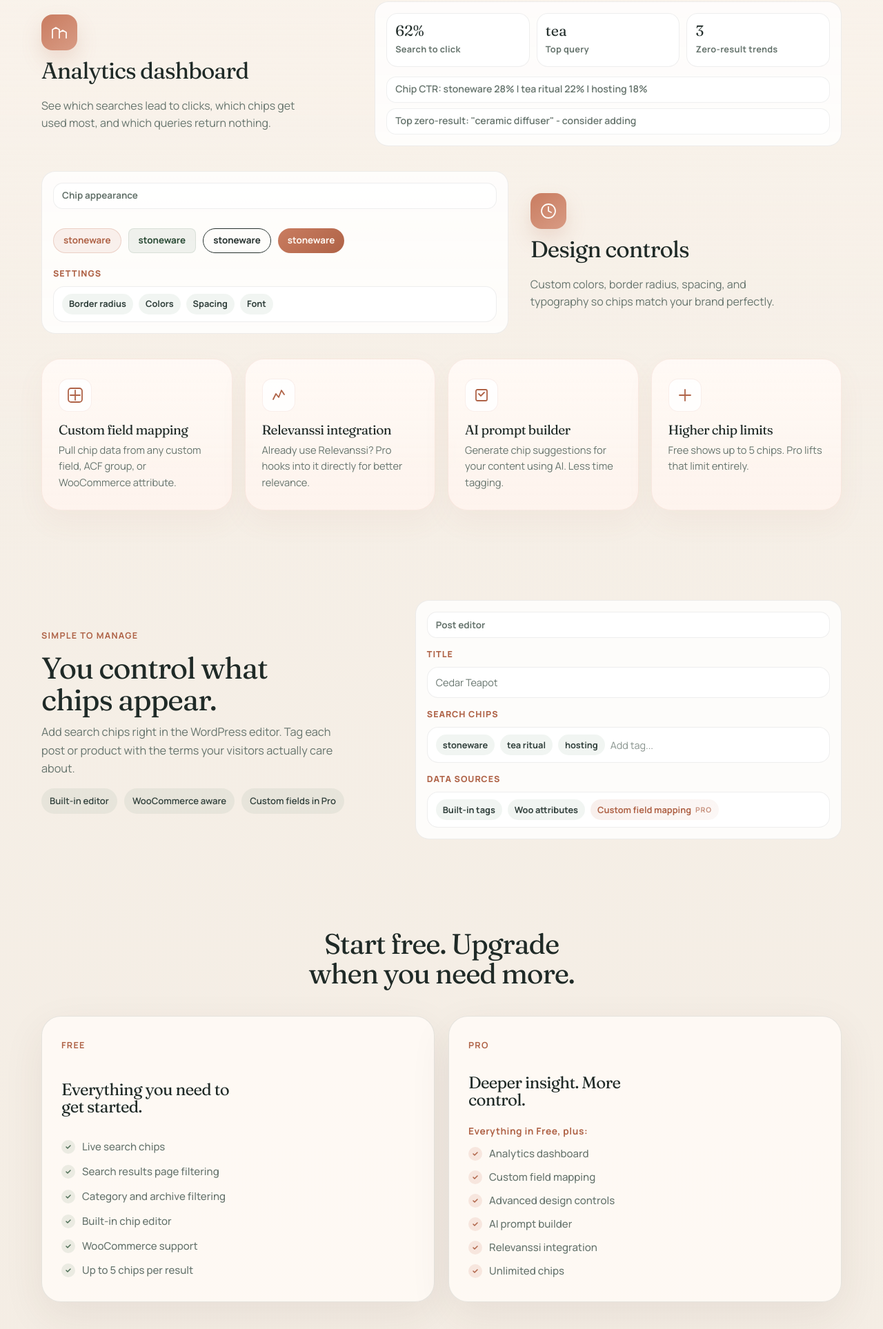
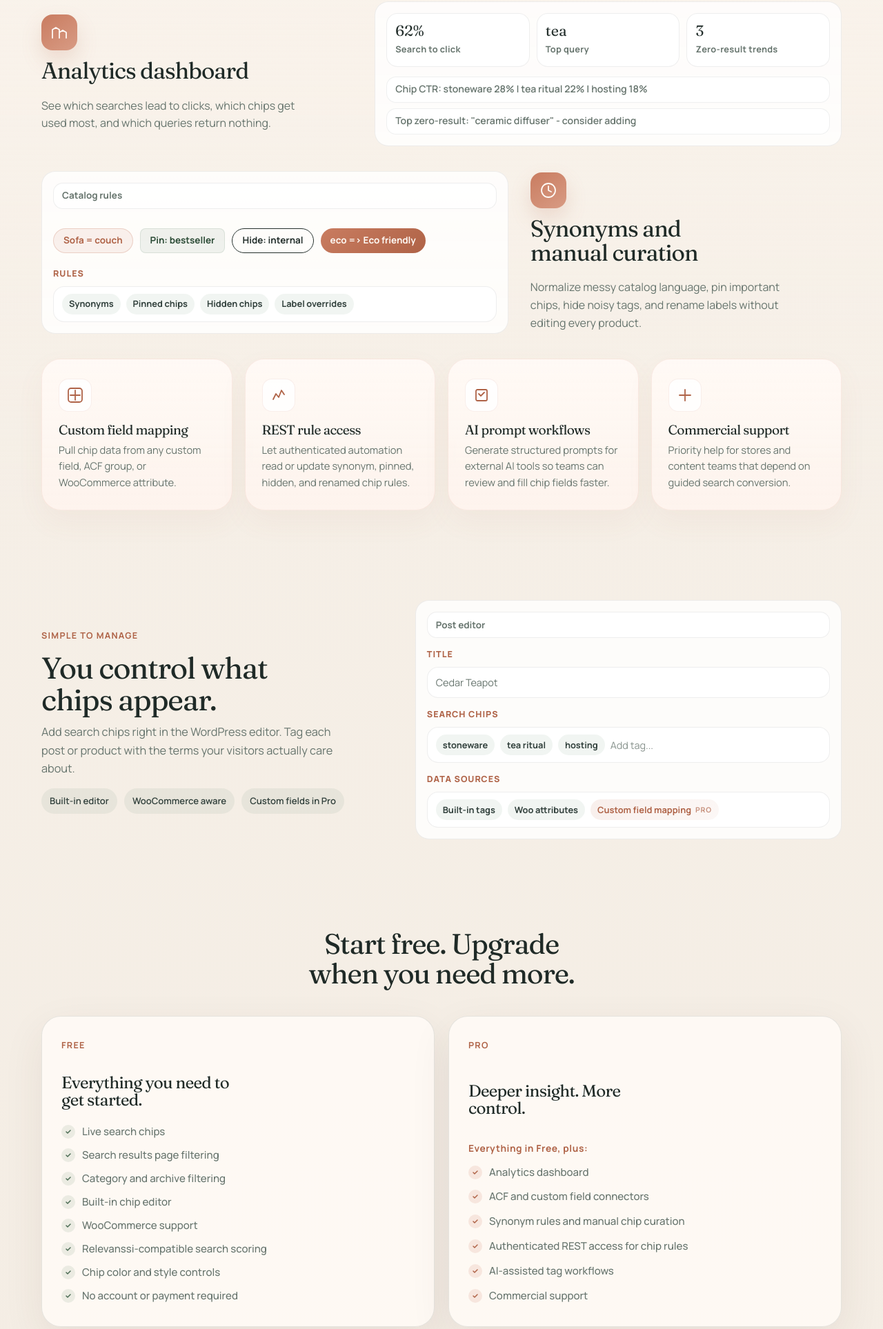
Before and after one commit to JanBartos6/smart-search-chips, a WordPress theme: template marketing/ssc-cozy-demo-theme/front-page.php in a window 1280 px wide. Shown: the part 3140-5067 px from the top of the page at 69% size. Run offline with PHP 8.4 and a stand-in for WordPress, Linux system fonts and the light colour scheme; the site name, menu and one post (Sample post) are stand-ins, and other content is empty.

Commit message:
Update landing page tier copy

```diff
--- a/marketing/ssc-cozy-demo-theme/front-page.php
+++ b/marketing/ssc-cozy-demo-theme/front-page.php
@@ -236,33 +236,33 @@ $mugs_url  = $mugs_term ? get_category_link( $mugs_term ) : home_url( '/category
                 </div>
             </div>
 
-            <!-- Design controls visual -->
+            <!-- Catalog rules visual -->
             <div class="ssc-pro-showcase ssc-pro-showcase--reverse" data-reveal>
                 <div class="ssc-pro-showcase__copy">
                     <div class="ssc-pro-showcase__icon">
                         <svg width="28" height="28" viewBox="0 0 28 28" fill="none"><circle cx="14" cy="14" r="10" stroke="currentColor" stroke-width="1.8"/><path d="M14 8v6l4 2" stroke="currentColor" stroke-width="1.8" stroke-linecap="round" stroke-linejoin="round"/></svg>
                     </div>
-                    <h3><?php esc_html_e( 'Design controls', 'ssc-cozy-demo' ); ?></h3>
-                    <p><?php esc_html_e( 'Custom colors, border radius, spacing, and typography so chips match your brand perfectly.', 'ssc-cozy-demo' ); ?></p>
+                    <h3><?php esc_html_e( 'Synonyms and manual curation', 'ssc-cozy-demo' ); ?></h3>
+                    <p><?php esc_html_e( 'Normalize messy catalog language, pin important chips, hide noisy tags, and rename labels without editing every product.', 'ssc-cozy-demo' ); ?></p>
                 </div>
                 <div class="ssc-pro-showcase__visual">
                     <div class="ssc-ui-panel ssc-ui-panel--pro">
-                        <div class="ssc-ui-section-title"><?php esc_html_e( 'Chip appearance', 'ssc-cozy-demo' ); ?></div>
+                        <div class="ssc-ui-section-title"><?php esc_html_e( 'Catalog rules', 'ssc-cozy-demo' ); ?></div>
                         <div class="ssc-design-demo">
                             <div class="ssc-design-demo__row">
-                                <span class="ssc-design-chip ssc-design-chip--round"><?php esc_html_e( 'stoneware', 'ssc-cozy-demo' ); ?></span>
-                                <span class="ssc-design-chip ssc-design-chip--square"><?php esc_html_e( 'stoneware', 'ssc-cozy-demo' ); ?></span>
-                                <span class="ssc-design-chip ssc-design-chip--outline"><?php esc_html_e( 'stoneware', 'ssc-cozy-demo' ); ?></span>
-                                <span class="ssc-design-chip ssc-design-chip--filled"><?php esc_html_e( 'stoneware', 'ssc-cozy-demo' ); ?></span>
+                                <span class="ssc-design-chip ssc-design-chip--round"><?php esc_html_e( 'Sofa = couch', 'ssc-cozy-demo' ); ?></span>
+                                <span class="ssc-design-chip ssc-design-chip--square"><?php esc_html_e( 'Pin: bestseller', 'ssc-cozy-demo' ); ?></span>
+                                <span class="ssc-design-chip ssc-design-chip--outline"><?php esc_html_e( 'Hide: internal', 'ssc-cozy-demo' ); ?></span>
+                                <span class="ssc-design-chip ssc-design-chip--filled"><?php esc_html_e( 'eco => Eco friendly', 'ssc-cozy-demo' ); ?></span>
                             </div>
                         </div>
                         <div class="ssc-admin-row">
-                            <span class="ssc-admin-label"><?php esc_html_e( 'Settings', 'ssc-cozy-demo' ); ?></span>
+                            <span class="ssc-admin-label"><?php esc_html_e( 'Rules', 'ssc-cozy-demo' ); ?></span>
                             <div class="ssc-admin-sidebar">
-                                <span><?php esc_html_e( 'Border radius', 'ssc-cozy-demo' ); ?></span>
-                                <span><?php esc_html_e( 'Colors', 'ssc-cozy-demo' ); ?></span>
-                                <span><?php esc_html_e( 'Spacing', 'ssc-cozy-demo' ); ?></span>
-                                <span><?php esc_html_e( 'Font', 'ssc-cozy-demo' ); ?></span>
+                                <span><?php esc_html_e( 'Synonyms', 'ssc-cozy-demo' ); ?></span>
+                                <span><?php esc_html_e( 'Pinned chips', 'ssc-cozy-demo' ); ?></span>
+                                <span><?php esc_html_e( 'Hidden chips', 'ssc-cozy-demo' ); ?></span>
+                                <span><?php esc_html_e( 'Label overrides', 'ssc-cozy-demo' ); ?></span>
                             </div>
                         </div>
                     </div>
@@ -282,22 +282,22 @@ $mugs_url  = $mugs_term ? get_category_link( $mugs_term ) : home_url( '/category
                     <div class="ssc-pro-feature__icon">
                         <svg width="28" height="28" viewBox="0 0 28 28" fill="none"><path d="M6 20l4-8 4 5 4-10 4 6" stroke="currentColor" stroke-width="1.8" stroke-linecap="round" stroke-linejoin="round"/></svg>
                     </div>
-                    <h3><?php esc_html_e( 'Relevanssi integration', 'ssc-cozy-demo' ); ?></h3>
-                    <p><?php esc_html_e( 'Already use Relevanssi? Pro hooks into it directly for better relevance.', 'ssc-cozy-demo' ); ?></p>
+                    <h3><?php esc_html_e( 'REST rule access', 'ssc-cozy-demo' ); ?></h3>
+                    <p><?php esc_html_e( 'Let authenticated automation read or update synonym, pinned, hidden, and renamed chip rules.', 'ssc-cozy-demo' ); ?></p>
                 </div>
                 <div class="ssc-pro-feature" data-reveal>
                     <div class="ssc-pro-feature__icon">
                         <svg width="28" height="28" viewBox="0 0 28 28" fill="none"><path d="M8 6h12a2 2 0 012 2v12a2 2 0 01-2 2H8a2 2 0 01-2-2V8a2 2 0 012-2z" stroke="currentColor" stroke-width="1.8"/><path d="M10 12l3 3 5-5" stroke="currentColor" stroke-width="1.8" stroke-linecap="round" stroke-linejoin="round"/></svg>
                     </div>
-                    <h3><?php esc_html_e( 'AI prompt builder', 'ssc-cozy-demo' ); ?></h3>
-                    <p><?php esc_html_e( 'Generate chip suggestions for your content using AI. Less time tagging.', 'ssc-cozy-demo' ); ?></p>
+                    <h3><?php esc_html_e( 'AI prompt workflows', 'ssc-cozy-demo' ); ?></h3>
+                    <p><?php esc_html_e( 'Generate structured prompts for external AI tools so teams can review and fill chip fields faster.', 'ssc-cozy-demo' ); ?></p>
                 </div>
                 <div class="ssc-pro-feature" data-reveal>
                     <div class="ssc-pro-feature__icon">
                         <svg width="28" height="28" viewBox="0 0 28 28" fill="none"><path d="M14 6v16M6 14h16" stroke="currentColor" stroke-width="1.8" stroke-linecap="round"/></svg>
                     </div>
-                    <h3><?php esc_html_e( 'Higher chip limits', 'ssc-cozy-demo' ); ?></h3>
-                    <p><?php esc_html_e( 'Free shows up to 5 chips. Pro lifts that limit entirely.', 'ssc-cozy-demo' ); ?></p>
+                    <h3><?php esc_html_e( 'Commercial support', 'ssc-cozy-demo' ); ?></h3>
+                    <p><?php esc_html_e( 'Priority help for stores and content teams that depend on guided search conversion.', 'ssc-cozy-demo' ); ?></p>
                 </div>
             </div>
         </div>
@@ -361,7 +361,9 @@ $mugs_url  = $mugs_term ? get_category_link( $mugs_term ) : home_url( '/category
                         <li><?php esc_html_e( 'Category and archive filtering', 'ssc-cozy-demo' ); ?></li>
                         <li><?php esc_html_e( 'Built-in chip editor', 'ssc-cozy-demo' ); ?></li>
                         <li><?php esc_html_e( 'WooCommerce support', 'ssc-cozy-demo' ); ?></li>
-                        <li><?php esc_html_e( 'Up to 5 chips per result', 'ssc-cozy-demo' ); ?></li>
+                        <li><?php esc_html_e( 'Relevanssi-compatible search scoring', 'ssc-cozy-demo' ); ?></li>
+                        <li><?php esc_html_e( 'Chip color and style controls', 'ssc-cozy-demo' ); ?></li>
+                        <li><?php esc_html_e( 'No account or payment required', 'ssc-cozy-demo' ); ?></li>
                     </ul>
                 </article>
                 <article class="ssc-card ssc-tier-card ssc-tier-card--pro">
@@ -370,11 +372,11 @@ $mugs_url  = $mugs_term ? get_category_link( $mugs_term ) : home_url( '/category
                     <ul class="ssc-tier-list">
                         <li class="ssc-tier-list__highlight"><?php esc_html_e( 'Everything in Free, plus:', 'ssc-cozy-demo' ); ?></li>
                         <li><?php esc_html_e( 'Analytics dashboard', 'ssc-cozy-demo' ); ?></li>
-                        <li><?php esc_html_e( 'Custom field mapping', 'ssc-cozy-demo' ); ?></li>
-                        <li><?php esc_html_e( 'Advanced design controls', 'ssc-cozy-demo' ); ?></li>
-                        <li><?php esc_html_e( 'AI prompt builder', 'ssc-cozy-demo' ); ?></li>
-                        <li><?php esc_html_e( 'Relevanssi integration', 'ssc-cozy-demo' ); ?></li>
-                        <li><?php esc_html_e( 'Unlimited chips', 'ssc-cozy-demo' ); ?></li>
+                        <li><?php esc_html_e( 'ACF and custom field connectors', 'ssc-cozy-demo' ); ?></li>
+                        <li><?php esc_html_e( 'Synonym rules and manual chip curation', 'ssc-cozy-demo' ); ?></li>
+                        <li><?php esc_html_e( 'Authenticated REST access for chip rules', 'ssc-cozy-demo' ); ?></li>
+                        <li><?php esc_html_e( 'AI-assisted tag workflows', 'ssc-cozy-demo' ); ?></li>
+                        <li><?php esc_html_e( 'Commercial support', 'ssc-cozy-demo' ); ?></li>
                     </ul>
                 </article>
             </div>
```
